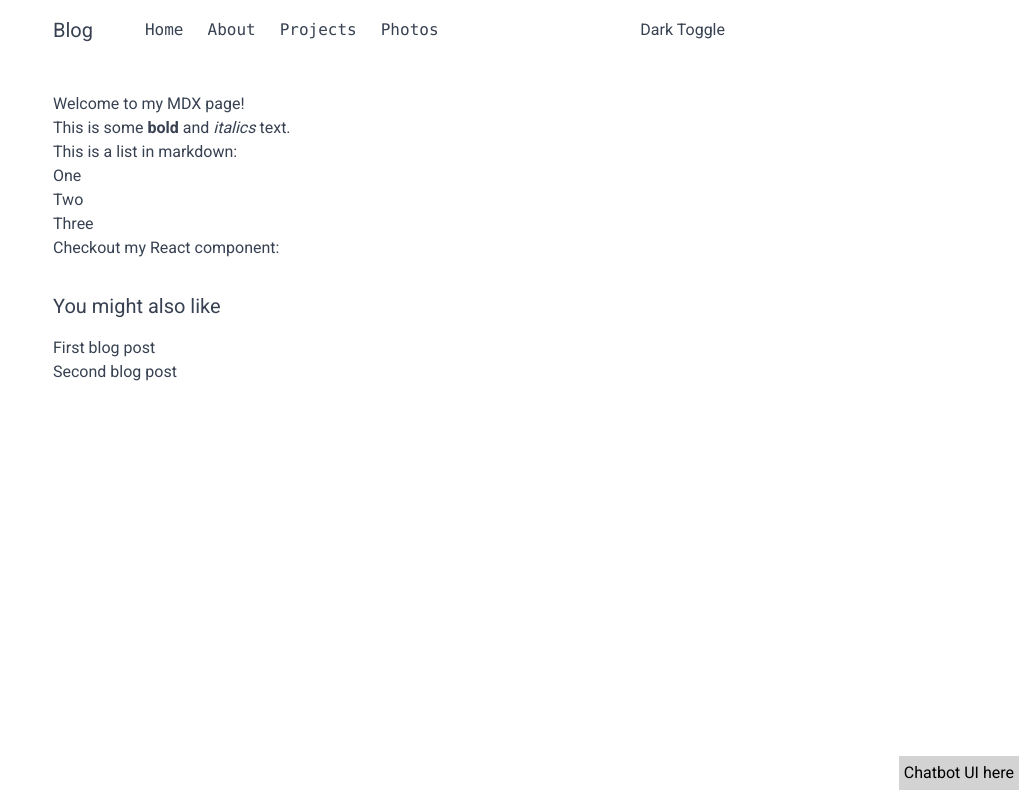
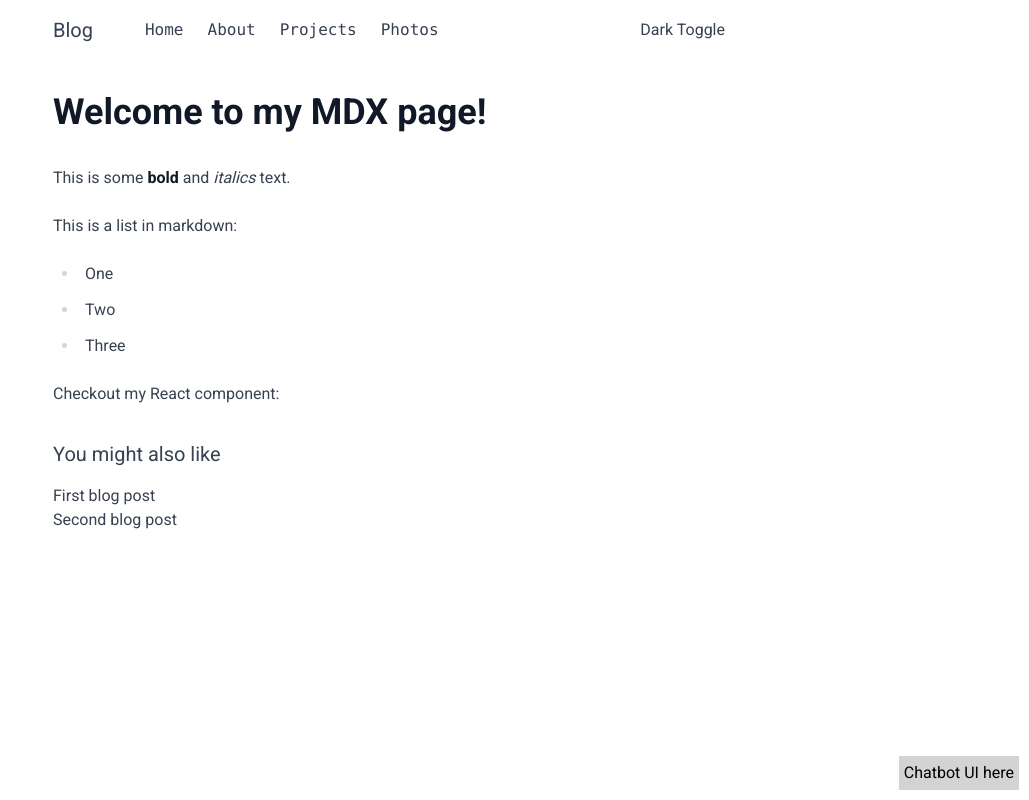
Before and after one commit to ardacoskun/next14-blog, a Next.js app: page /about in a window 1280 px wide. Shown: the whole page, without its empty margins (251-1280 px from the left). Built offline with nearby package versions, Linux system fonts and the light colour scheme.

Commit message:
tailwind typography added for styling mdx

```diff
--- a/app/about/page.mdx
+++ b/app/about/page.mdx
@@ -1,3 +1,4 @@
+<div className="prose dark:prose-invert">
 # Welcome to my MDX page!
 
 This is some **bold** and _italics_ text.
@@ -9,3 +10,5 @@ This is a list in markdown:
 - Three
 
 Checkout my React component:
+
+</div>
--- a/package.json
+++ b/package.json
@@ -21,6 +21,7 @@
     "react-error-boundary": "^4.0.12"
   },
   "devDependencies": {
+    "@tailwindcss/typography": "^0.5.15",
     "eslint": "^8",
     "eslint-config-next": "15.0.2",
     "postcss": "^8",
--- a/tailwind.config.js
+++ b/tailwind.config.js
@@ -13,5 +13,5 @@ module.exports = {
       },
     },
   },
-  plugins: [],
+  plugins: [require("@tailwindcss/typography")],
 };
```
Also changed, not shown: 1 other file (tests, documents, lock files or other folders).
